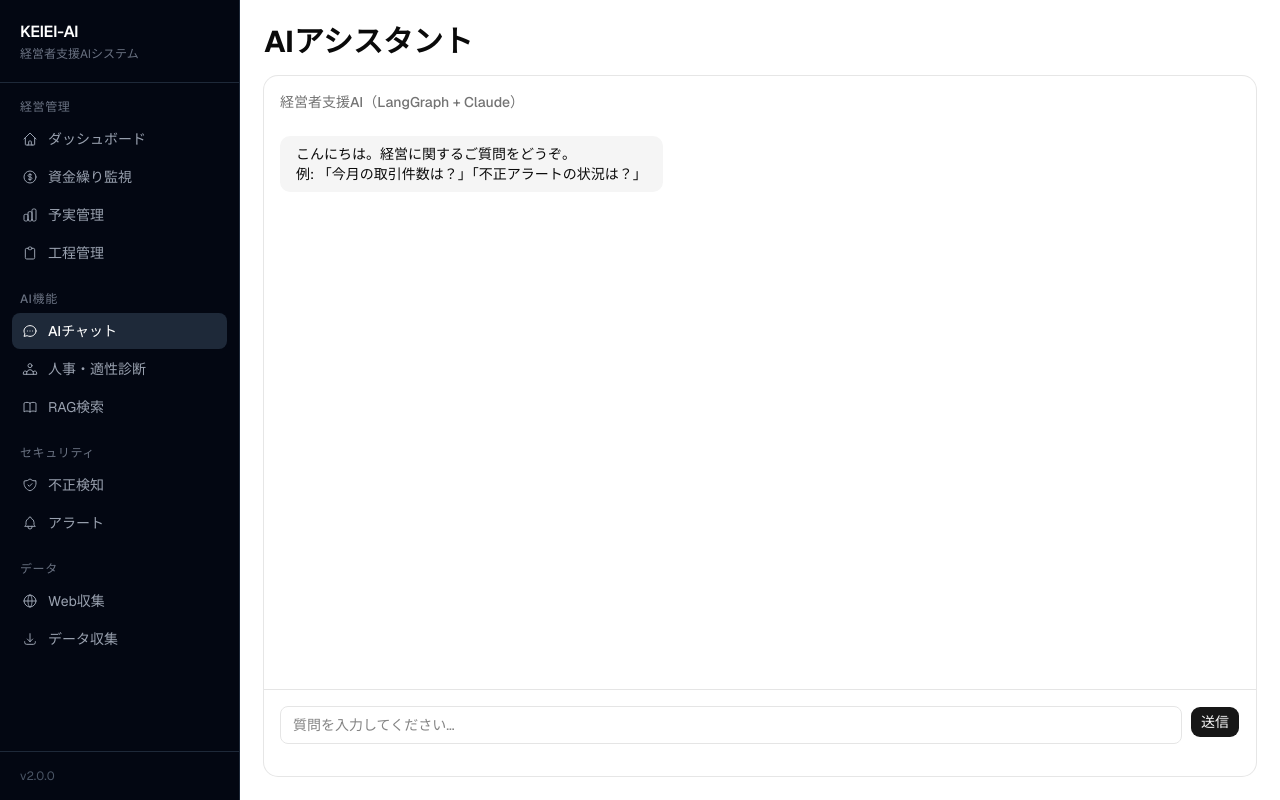
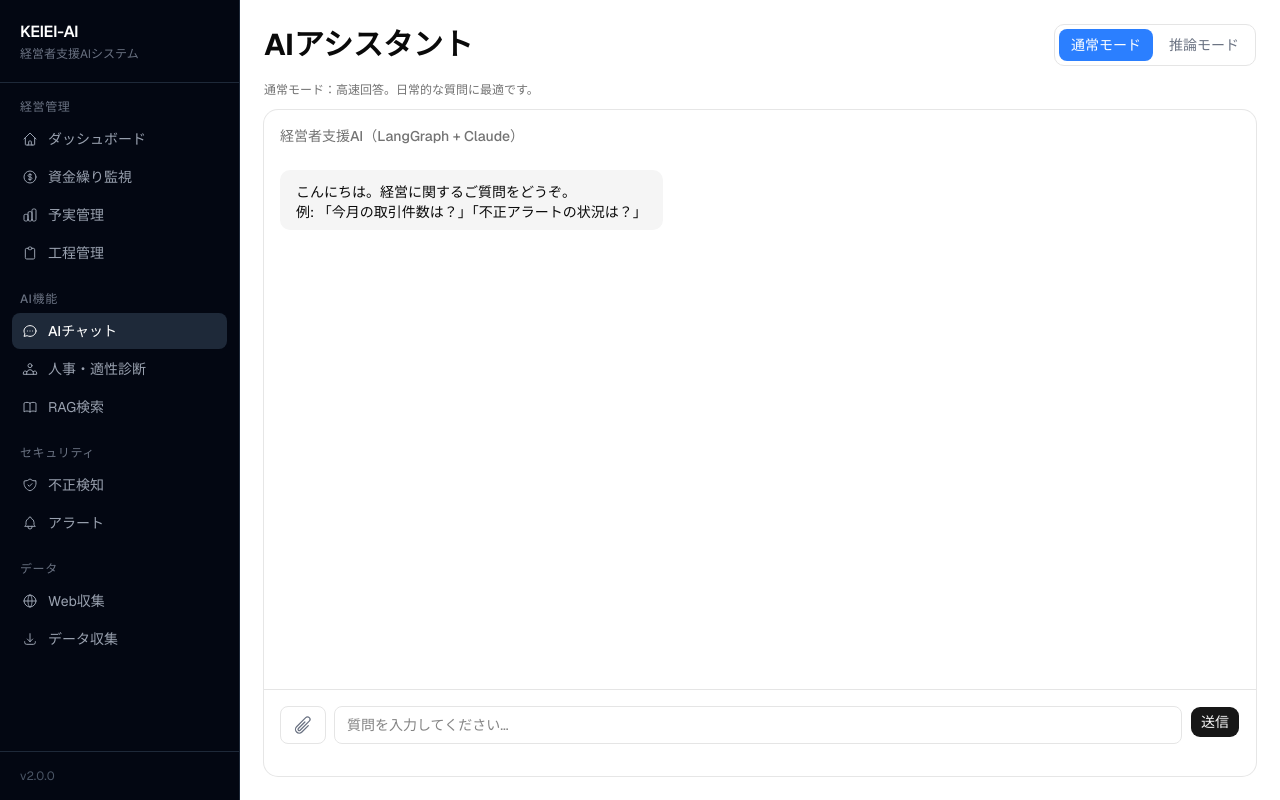
Before and after one commit to 7-mitch/keiei-ai-frontend, a Next.js app: page /chat in a window 1280 px wide. Built offline with nearby package versions, Linux system fonts and the light colour scheme; no server answers.

Commit message:
feat: チャット推論モード切替・ファイルアップロードUI追加

```diff
--- a/src/app/chat/page.tsx
+++ b/src/app/chat/page.tsx
@@ -1,33 +1,39 @@
 "use client";
-import { useState } from "react";
-import { chatApi, ChatResponse } from "@/lib/api";
+import { useState, useRef } from "react";
+import { chatApi, ChatResponse, api } from "@/lib/api";
 import { Card, CardContent, CardHeader, CardTitle } from "@/components/ui/card";
-import { Badge } from "@/components/ui/badge";
 import { Button } from "@/components/ui/button";
 
-// ===== メッセージの型 =====
 interface Message {
   role:    "user" | "ai";
   content: string;
   route?:  string;
+  file?:   string;
 }
 
-// ===== ルートバッジの色 =====
 const routeColor: Record<string, string> = {
-  sql:     "bg-blue-100 text-blue-800",
-  rag:     "bg-purple-100 text-purple-800",
-  fraud:   "bg-red-100 text-red-800",
-  web:     "bg-green-100 text-green-800",
-  general: "bg-gray-100 text-gray-800",
+  sql:      "bg-blue-100 text-blue-800",
+  rag:      "bg-purple-100 text-purple-800",
+  fraud:    "bg-red-100 text-red-800",
+  web:      "bg-green-100 text-green-800",
+  general:  "bg-gray-100 text-gray-800",
+  hr:       "bg-yellow-100 text-yellow-800",
+  cash_flow:"bg-emerald-100 text-emerald-800",
+  project:  "bg-orange-100 text-orange-800",
 };
 
 const routeLabel: Record<string, string> = {
-  sql:     "DB検索",
-  rag:     "文書検索",
-  fraud:   "不正検知",
-  web:     "Web収集",
-  general: "一般",
+  sql:      "DB検索",
+  rag:      "文書検索",
+  fraud:    "不正検知",
+  web:      "Web収集",
+  general:  "一般",
+  hr:       "人事",
+  cash_flow:"資金繰り",
+  project:  "工程管理",
 };
+
+const ACCEPT_TYPES = ".pdf,.csv,.xlsx,.xls,.png,.jpg,.jpeg,.docx,.doc";
 
 export default function ChatPage() {
   const [messages, setMessages] = useState<Message[]>([
@@ -36,19 +42,40 @@ export default function ChatPage() {
       content: "こんにちは。経営に関するご質問をどうぞ。\n例: 「今月の取引件数は？」「不正アラートの状況は？」",
     },
   ]);
-  const [input,   setInput]   = useState("");
-  const [loading, setLoading] = useState(false);
+  const [input,    setInput]    = useState("");
+  const [loading,  setLoading]  = useState(false);
+  const [file,     setFile]     = useState<File | null>(null);
+  const [thinking, setThinking] = useState(false);
+  const fileRef = useRef<HTMLInputElement>(null);
 
   const sendMessage = async () => {
-    if (!input.trim() || loading) return;
+    if ((!input.trim() && !file) || loading) return;
 
-    const question = input.trim();
+    const question = input.trim() || `ファイル「${file?.name}」を分析してください`;
     setInput("");
-    setMessages((prev) => [...prev, { role: "user", content: question }]);
+    setMessages((prev) => [...prev, {
+      role:    "user",
+      content: question,
+      file:    file?.name,
+    }]);
     setLoading(true);
 
     try {
-      const res: ChatResponse = await chatApi.send(question);
+      let res: ChatResponse;
+
+      if (file) {
+        const formData = new FormData();
+        formData.append("file",     file);
+        formData.append("question", question);
+        formData.append("thinking", String(thinking));
+        const response = await api.post("/api/chat/upload", formData, {
+          headers: { "Content-Type": "multipart/form-data" },
+        });
+        res = response.data;
+      } else {
+        res = await chatApi.send(question, thinking);
+      }
+
       setMessages((prev) => [
         ...prev,
         { role: "ai", content: res.answer, route: res.route },
@@ -60,14 +87,48 @@ export default function ChatPage() {
       ]);
     } finally {
       setLoading(false);
+      setFile(null);
+      if (fileRef.current) fileRef.current.value = "";
     }
   };
 
   return (
     <div className="p-6 h-screen flex flex-col">
-      <h1 className="text-3xl font-bold mb-4">AIアシスタント</h1>
+      <div className="flex items-center justify-between mb-4">
+        <h1 className="text-3xl font-bold">AIアシスタント</h1>
 
-      {/* チャット画面 */}
+        {/* モード切替 */}
+        <div className="flex items-center gap-1 border rounded-lg p-1">
+          <button
+            onClick={() => setThinking(false)}
+            className={`px-3 py-1.5 rounded-md text-sm font-medium transition-colors ${
+              !thinking
+                ? "bg-blue-500 text-white"
+                : "text-gray-500 hover:bg-gray-100"
+            }`}
+          >
+            通常モード
+          </button>
+          <button
+            onClick={() => setThinking(true)}
+            className={`px-3 py-1.5 rounded-md text-sm font-medium transition-colors ${
+              thinking
+                ? "bg-purple-500 text-white"
+                : "text-gray-500 hover:bg-gray-100"
+            }`}
+          >
+            推論モード
+          </button>
+        </div>
+      </div>
+
+      {/* モード説明 */}
+      <p className="text-xs text-muted-foreground mb-3">
+        {thinking
+          ? "推論モード：複雑な経営判断・財務分析に最適。回答に時間がかかります。"
+          : "通常モード：高速回答。日常的な質問に最適です。"}
+      </p>
+
       <Card className="flex-1 flex flex-col overflow-hidden">
         <CardHeader className="pb-2">
           <CardTitle className="text-sm text-muted-foreground">
@@ -82,31 +143,67 @@ export default function ChatPage() {
             >
               <div
                 className={`max-w-[80%] rounded-lg px-4 py-2 ${
-                  msg.role === "user"
-                    ? "bg-blue-600 text-white"
-                    : "bg-muted"
+                  msg.role === "user" ? "bg-blue-600 text-white" : "bg-muted"
                 }`}
               >
                 {msg.route && (
-                  <span className={`text-xs px-2 py-0.5 rounded-full mr-2 ${routeColor[msg.route] || ""}`}>
+                  <span className={`text-xs px-2 py-0.5 rounded-full mr-2 ${routeColor[msg.route] || "bg-gray-100 text-gray-800"}`}>
                     {routeLabel[msg.route] || msg.route}
                   </span>
                 )}
-                <p className="text-sm whitespace-pre-wrap">{msg.content}</p>
+                {msg.file && (
+                  <span className="text-xs px-2 py-0.5 rounded-full mr-2 bg-white/20">
+                    {msg.file}
+                  </span>
+                )}
+                <p className="text-sm whitespace-pre-wrap mt-1">{msg.content}</p>
               </div>
             </div>
           ))}
           {loading && (
             <div className="flex justify-start">
               <div className="bg-muted rounded-lg px-4 py-2">
-                <p className="text-sm text-muted-foreground">考え中...</p>
+                <p className="text-sm text-muted-foreground animate-pulse">
+                  {thinking ? "推論中..." : "考え中..."}
+                </p>
               </div>
             </div>
           )}
         </CardContent>
 
+        {/* ファイルプレビュー */}
+        {file && (
+          <div className="px-4 py-2 border-t bg-blue-50 flex items-center justify-between">
+            <span className="text-xs text-blue-700">{file.name}</span>
+            <button
+              onClick={() => { setFile(null); if (fileRef.current) fileRef.current.value = ""; }}
+              className="text-xs text-red-500 hover:text-red-700"
+            >
+              削除
+            </button>
+          </div>
+        )}
+
         {/* 入力欄 */}
         <div className="p-4 border-t flex gap-2">
+          <input
+            ref={fileRef}
+            type="file"
+            accept={ACCEPT_TYPES}
+            className="hidden"
+            onChange={(e) => setFile(e.target.files?.[0] || null)}
+          />
+          <button
+            onClick={() => fileRef.current?.click()}
+            disabled={loading}
+            className="px-3 py-2 border rounded-md text-sm text-gray-500 hover:bg-gray-50 disabled:opacity-50"
+            title="PDF・CSV・Excel・Word・画像をアップロード"
+          >
+            <svg className="w-5 h-5" fill="none" stroke="currentColor" strokeWidth={1.5} viewBox="0 0 24 24">
+              <path strokeLinecap="round" strokeLinejoin="round" d="M18.375 12.739l-7.693 7.693a4.5 4.5 0 01-6.364-6.364l10.94-10.94A3 3 0 1119.5 7.372L8.552 18.32m.009-.01l-.01.01m5.699-9.941l-7.81 7.81a1.5 1.5 0 002.112 2.13" />
+            </svg>
+          </button>
+
           <input
             type="text"
             value={input}
--- a/src/lib/api.ts
+++ b/src/lib/api.ts
@@ -142,8 +142,8 @@ export const alertApi = {
 };
 
 export const chatApi = {
-  send: async (question: string): Promise<ChatResponse> => {
-    const res = await api.post("/api/chat", { question });
+  send: async (question: string, thinking: boolean = false): Promise<ChatResponse> => {
+    const res = await api.post("/api/chat", { question, thinking });
     return res.data;
   },
 };
```
